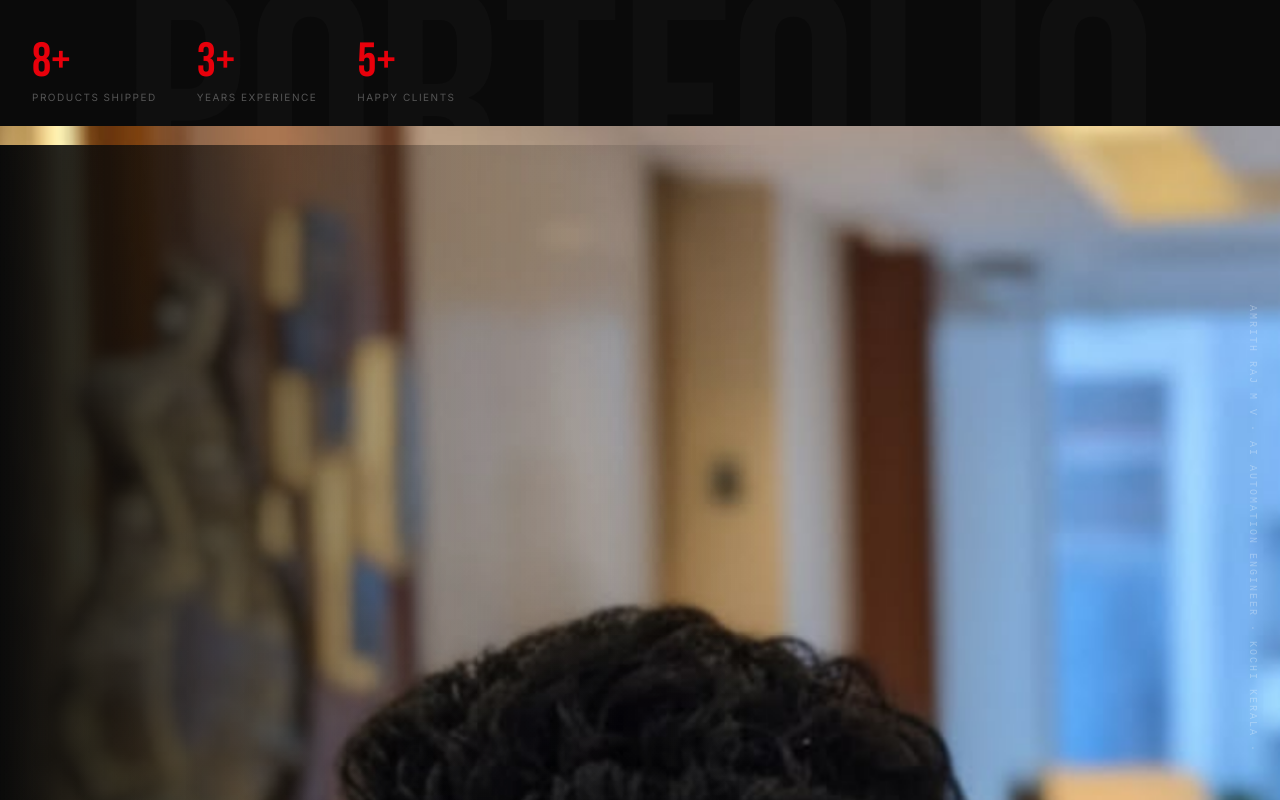
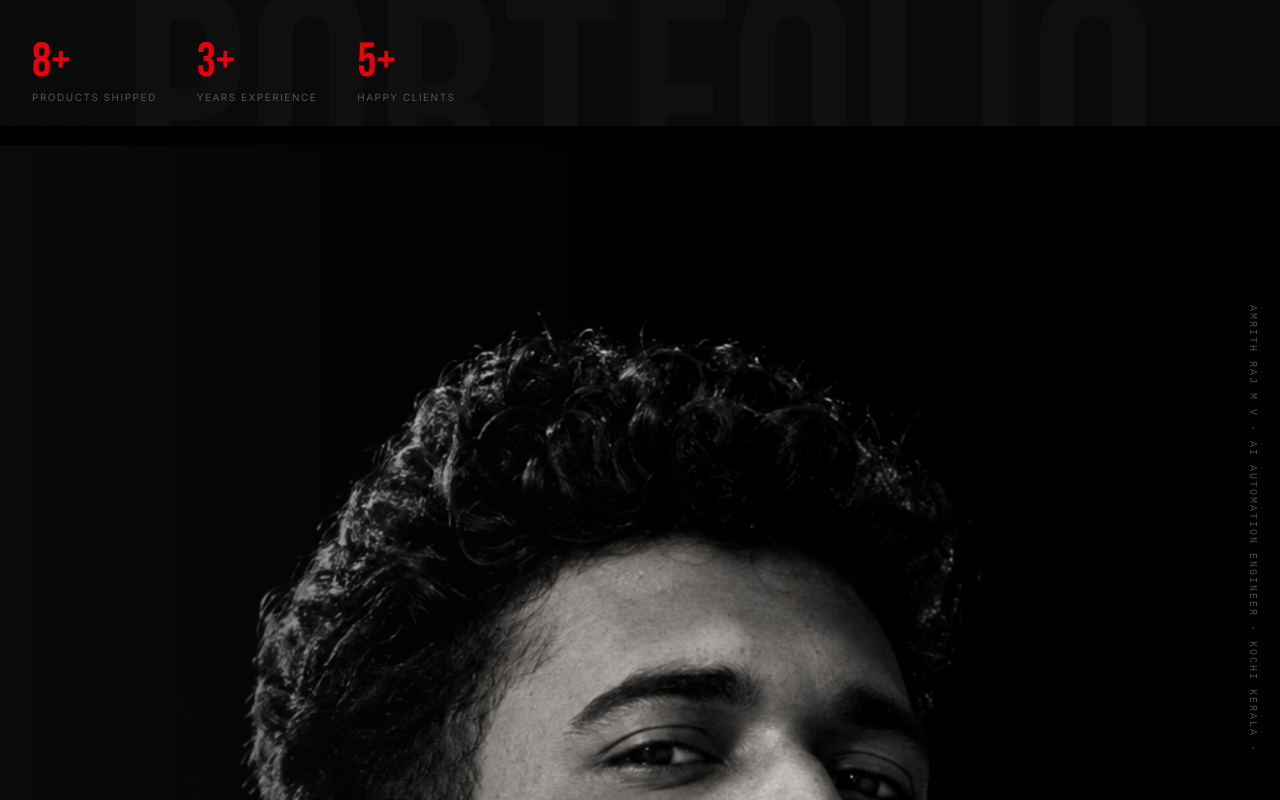
Before and after one commit to Amrith96/portfolio, a React (Vite) app: page / in a window 1280 px wide. Shown: the part 680-1480 px from the top of the page. Built offline with nearby package versions, Linux system fonts and the light colour scheme; a web font is replaced by a local one.

Commit message:
add hero portrait photo

```diff
--- a/src/components/HeroSection.tsx
+++ b/src/components/HeroSection.tsx
@@ -214,13 +214,14 @@ export default function HeroSection() {
         {/* RIGHT — photo */}
         <div style={{ position: 'relative', height: '60vw', minHeight: 400 }} className="lg:h-auto">
           <img
-            src="/images/WhatsApp Image 2026-09-06 at 8.54.58 PM.jpeg"
+            src="/images/hero-portrait.png"
             alt="Amrith Raj"
             className="ken-burns"
             style={{
               position: 'absolute', inset: 0,
               width: '100%', height: '100%',
               objectFit: 'cover', objectPosition: 'center top',
+              filter: 'contrast(1.05)',
             }}
           />
           {/* Dark gradient left edge to blend with left panel */}
```
